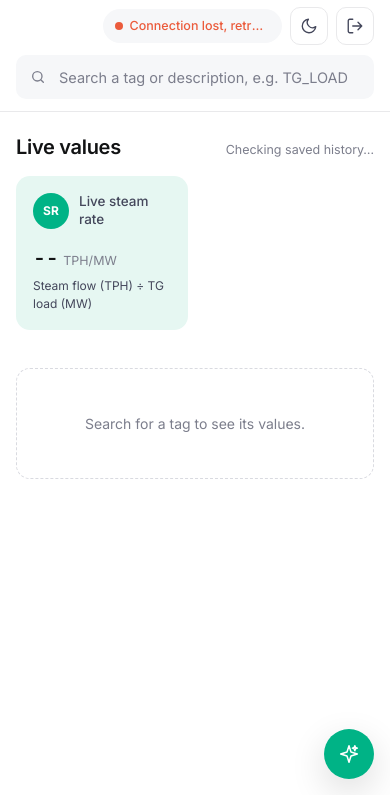
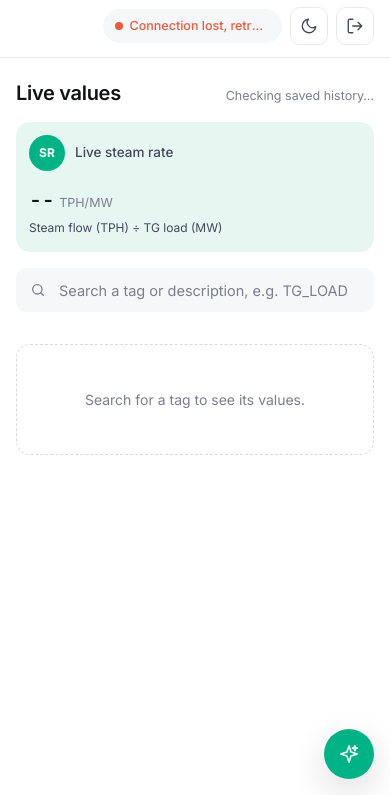
Before and after one commit to toolm8558-ai/DCS.github.io, a website: page public/index.html in a window 390 px wide. Both pictures are taken after typing "Sample123" into the empty fields and a click on the button "Open dashboard". Shown: the part 49-844 px from the top of the page. Drawn offline with Linux system fonts and the light colour scheme; no server answers.

Commit message:
Phone: search under live values, live cards in a two-column grid
Co-Authored-By: Claude Opus 5.5 <noreply@anthropic.com>

```diff
--- a/public/app.js
+++ b/public/app.js
@@ -213,6 +213,13 @@ function setPreset(name, reload = true) {
   markPreset(name);
   if (reload) load();
 }
+// On a phone the search box sits under the live values; on wider screens it is in the top bar.
+const searchBox = document.querySelector('.search'), searchHome = searchBox.parentNode, searchAfter = searchBox.nextElementSibling;
+const phone = matchMedia('(max-width: 760px)');
+function placeSearch() { if (phone.matches) $('mobileSearch').append(searchBox); else searchHome.insertBefore(searchBox, searchAfter); }
+phone.addEventListener('change', placeSearch);
+placeSearch();
+
 // A period chosen by date (Custom, or a click in the daily table) marks the Custom chip instead.
 function markPreset(name) {
   document.querySelectorAll('[data-preset]').forEach(b => b.classList.toggle('on', b.dataset.preset === name));
--- a/public/index.html
+++ b/public/index.html
@@ -225,12 +225,19 @@ body.embed main.wrap{padding:12px}
   .wrap{padding-left:16px;padding-right:16px}
   .nav-in{flex-wrap:wrap;height:auto;padding-top:12px;padding-bottom:12px;gap:10px 12px}
   .nav-right{margin-left:auto}
-  .search{order:3;flex:1 1 100%;max-width:none}
   .pill{max-width:46vw}
   main.wrap{padding-top:20px}
-  .live{display:flex;overflow-x:auto;scroll-snap-type:x mandatory;padding-bottom:6px;margin:0 -16px;padding-left:16px;padding-right:16px}
-  .live>*{flex:0 0 172px;scroll-snap-align:start}
-  .cell .spark{width:48px}
+  #mobileSearch{margin-top:16px}
+  #mobileSearch .search{max-width:none}
+  .live{grid-template-columns:repeat(2,minmax(0,1fr));gap:10px}
+  .steam{grid-column:1/-1}
+  .cell,.steam{padding:12px}
+  .cell .top{gap:8px;margin-bottom:8px}
+  .cell .av{width:30px;height:30px;font-size:11px}
+  .cell .name{font-size:12.5px}
+  .cell .val{font-size:18px}
+  .cell .foot{flex-wrap:wrap;gap:4px}
+  .cell .spark{width:100%;height:20px}
   #result{margin-top:28px;padding-top:24px}
   .price b{font-size:28px}
   #chartBox{height:260px}
@@ -279,6 +286,7 @@ body.embed main.wrap{padding:12px}
         </article>
       </div>
       <p class="liveNote" id="liveNote" hidden></p>
+      <div id="mobileSearch"></div>
     </section>
 
     <section id="result" hidden>
```
